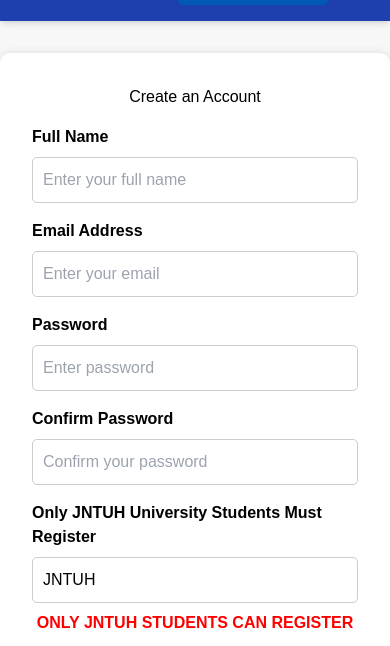
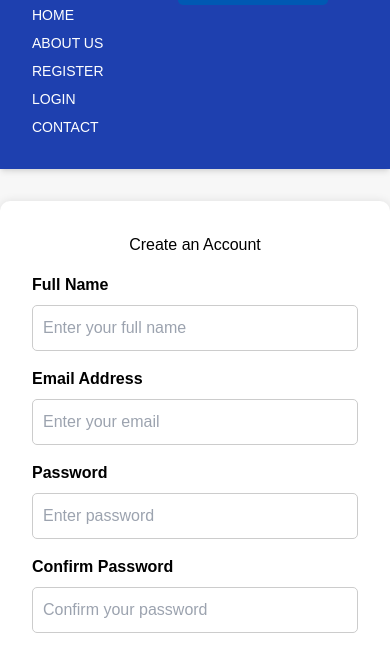
Before and after one commit to VarunGoud04/Scient-E-library, a website: page public/register.html in a window 390 px wide. Both pictures are taken after a click on the button 252 px from the left and 124 px from the top of the page. Shown: the part 147-793 px from the top of the page. Drawn offline with nearby package versions, Linux system fonts and the light colour scheme.

Commit message:
nav allign register

```diff
--- a/public/register.html
+++ b/public/register.html
@@ -474,6 +474,13 @@
     function toggleMenu() {
       document.getElementById("navLinks").classList.toggle("active");
     }
+
+    // Mobile menu toggle
+    const menuBtn = document.getElementById('menu-btn');
+    const mobileMenu = document.getElementById('mobile-menu');
+    menuBtn.addEventListener('click', () => {
+      mobileMenu.classList.toggle('hidden');
+    });
   </script>
 
 </body>
```
